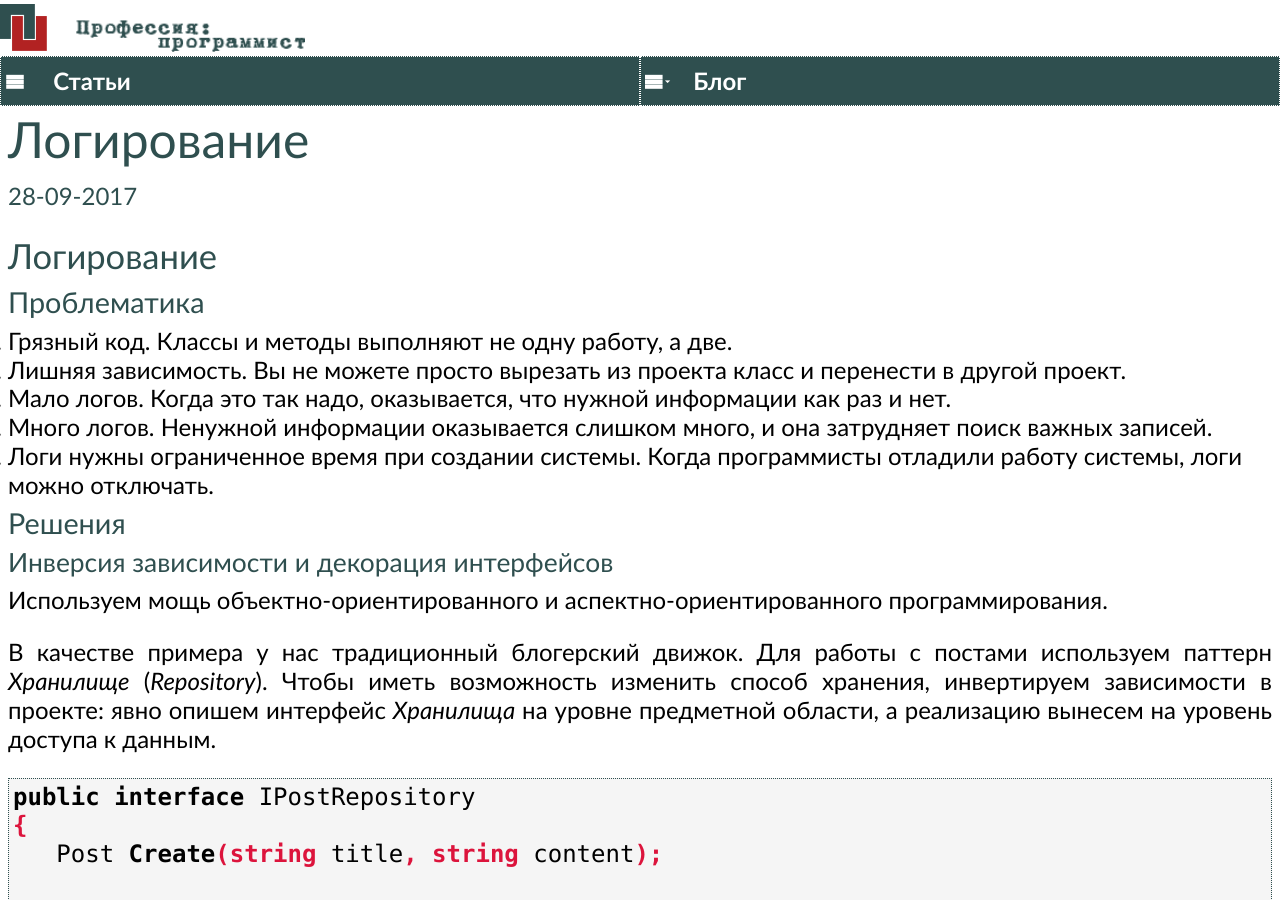
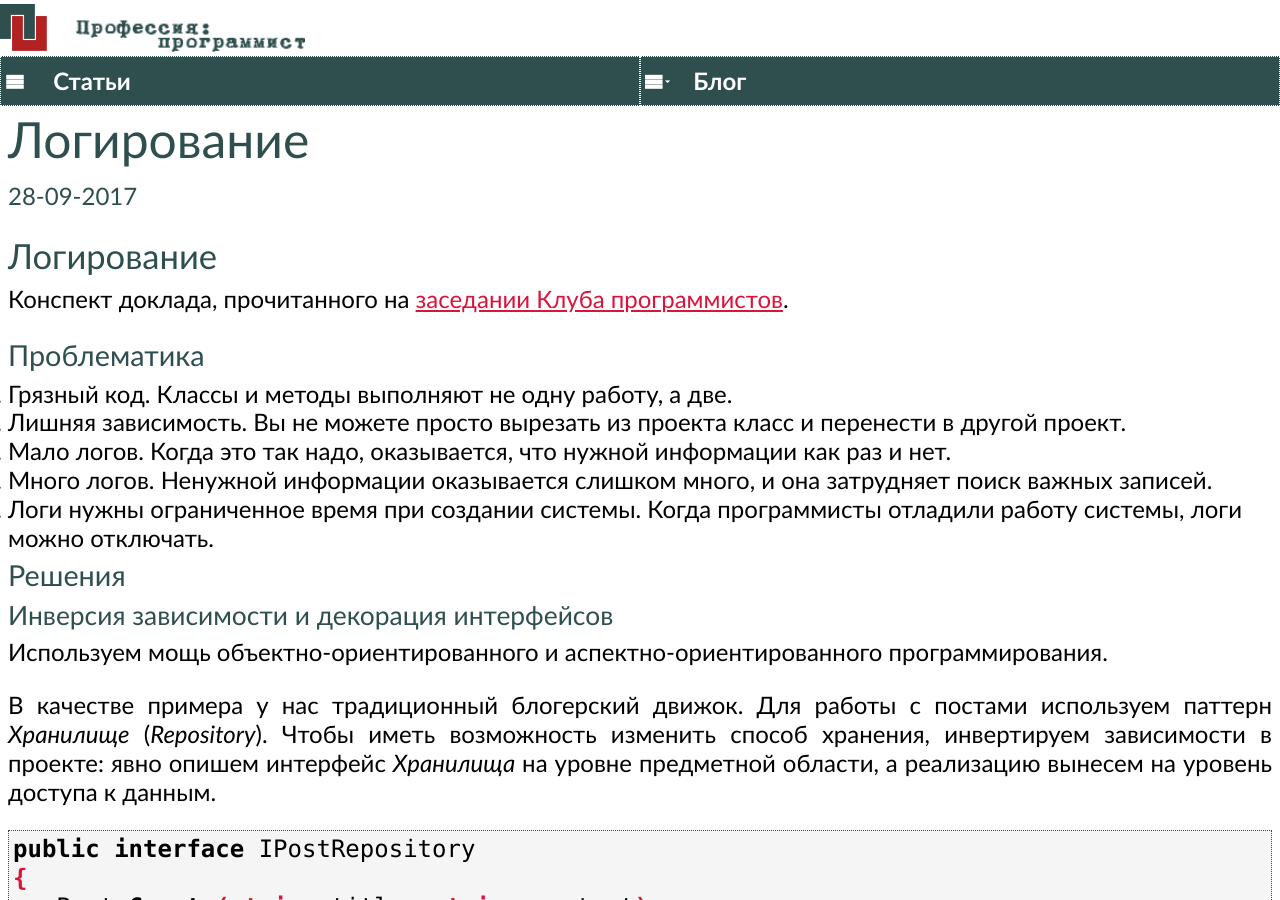
Before and after one commit to markshevchenko/markshevchenko.github.io, a Jekyll site: the page built from _posts/2017-09-28-logging.md, in a window 1280 px wide and 900 px high. Built offline with Jekyll 4.4.1, drawn with Linux system fonts in a browser that asks for light colours; some web fonts are replaced; comment, search, counter and statistics services are not loaded.

Commit message:
Выглядит страшно, подправил.

```diff
--- a/_posts/2017-09-28-logging.md
+++ b/_posts/2017-09-28-logging.md
@@ -5,6 +5,8 @@ date: 2017-09-28 19:00:00 +0300
 ---
 
 ### Логирование
+
+Конспект доклада, прочитанного на [заседании Клуба программистов](https://www.meetup.com/progmsk/events/243386996/).
 
 #### Проблематика
 
```
